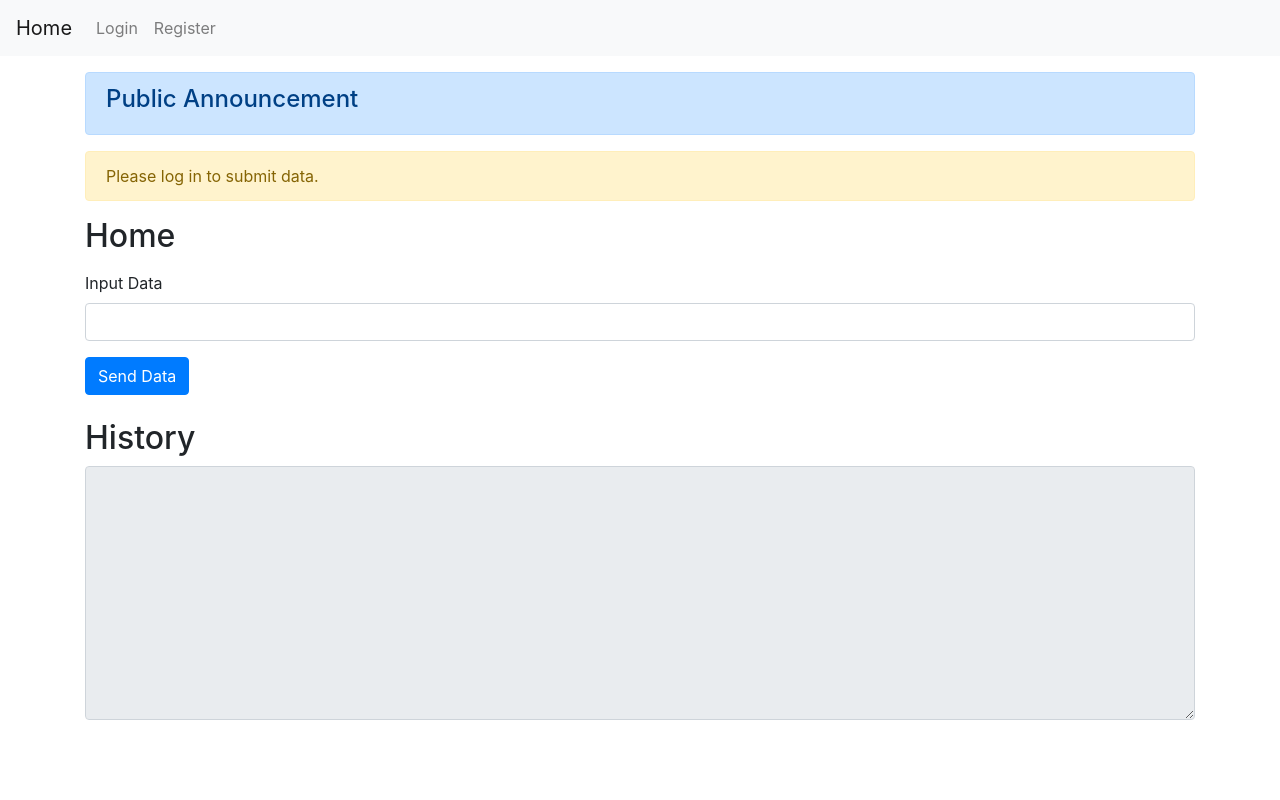
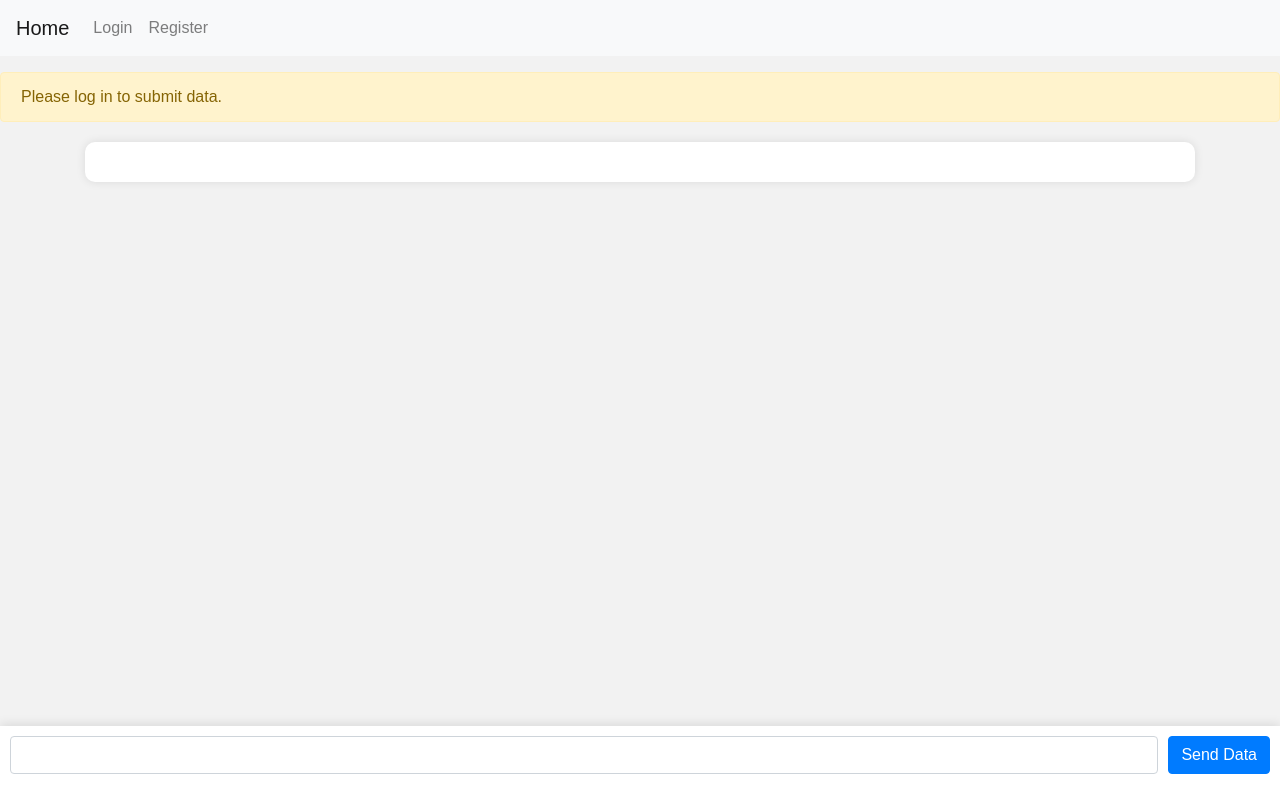
Before and after one commit to 14790897/Nighttime-Wisdom-Star, a Flask app: page / in a window 1280 px wide. Run offline with Flask 3, Linux system fonts and the light colour scheme; some libraries are stand-ins or nearby versions.

Commit message:
'change-ui'

```diff
--- a/app.py
+++ b/app.py
@@ -8,7 +8,7 @@ import random
 from threading import Thread
 from flask import Flask, render_template, redirect, url_for, flash, render_template_string
 from flask_wtf import FlaskForm
-from wtforms import StringField, PasswordField, SubmitField
+from wtforms import StringField, PasswordField, SubmitField, TextAreaField
 from wtforms.validators import DataRequired, Length, EqualTo
 import redis
 from flask import session
@@ -96,7 +96,7 @@ class RegisterForm(FlaskForm):
     submit = SubmitField('Register')
 
 class DataForm(FlaskForm):
-    input_data = StringField('Input Data', validators=[DataRequired()])
+    input_data = TextAreaField('Input Data', validators=[DataRequired()])
     submit = SubmitField('Send Data')
 
 
@@ -127,7 +127,7 @@ def register():
 @app.route('/', methods=['GET', 'POST'])
 def home():
     form = DataForm()
-    history = []
+    chat_history = []
     if form.validate_on_submit():
         input_data = form.input_data.data
         if 'username' in session:
@@ -142,10 +142,34 @@ def home():
         username = session['username']
         result_key = f"{username}:results"
         history = r.lrange(result_key, 0, -1)[::-1]
+        chat_history = get_chat_history(history)
     else:
         flash('Please log in to submit data.', 'warning')
-    return render_template('home.html', form=form, history=history)
+    return render_template('home.html', form=form, history=chat_history)
 
+def get_chat_history(raw_data):
+    chat_history = []
+    for message in raw_data:
+        split_message = message.split(',')
+        if len(split_message) > 1:
+            for message in split_message:
+                print('message',message)
+                try:
+                    message = message.split(':')
+                    text = message[1].strip()
+                except:
+                    text = message
+                sender = 'me' if 'input' in message[0] else 'bot'
+                chat_history.append({'text': text, 'sender': sender})
+        else:
+            chat_history.append({'text': split_message[0].split(':')[1], 'sender': 'me'})
+    return chat_history
+
+# @app.after_request
+# def add_header(response):
+#     if os.environ.get("ENV") == "development":
+#         response.cache_control.no_cache = True
+#         return response
 
 #app.py
 # @celery_app.task
@@ -191,7 +215,7 @@ def process_data_schedule(instant_reply):
                                 # print(f"Error while decoding JSON data: {e}")
                                 # 处理错误，例如使用默认值或记录错误信息
                             # 拼接输入和输出字符串，并一起存入 Redis
-                            history_entry = f"输入：{input_data} 输出：{result}"
+                            history_entry = f"input:{input_data}, output:{result}"
                             r.lpush(result_key, history_entry)
                             # 更新计数器
                             r.incr(counter_key)
@@ -246,8 +270,10 @@ def call_api_with_retry(api_function, max_retries=5):
 if __name__ == '__main__':
     instant_reply = os.environ.get("ENV") == "development"
     #此进程只适合本地调试使用，所以这部分处理输入的代码已经全部放在progress_in_back.py中，两个python代码分开运行
-    # p = Process(target=process_loop, args=(instant_reply,))
-    # p.start()
+    progress_run =  os.environ.get("ENV") == "development"
+    if progress_run:
+        p = Process(target=process_loop, args=(instant_reply,))
+        p.start()
     debug = os.environ.get("ENV") == "development"
     app.run(host='0.0.0.0', port=5000, debug=debug)
     # p.join()
--- /dev/null
+++ b/static/styles.css
@@ -0,0 +1,63 @@
+body {
+  background-color: #f2f2f2;
+  margin: 0;
+  padding: 0;
+  box-sizing: border-box;
+  font-family: Arial, sans-serif;
+}
+
+.input-form {
+  position: fixed;
+  bottom: 0;
+  width: 100%;
+  background: white;
+  padding: 10px;
+  box-shadow: 0 -2px 10px rgba(0, 0, 0, 0.1);
+}
+
+
+#app {
+  padding-bottom: 50px;  /* 留出足够的空间给输入框 */
+}
+
+.messages {
+  /* max-width: 600px; */
+  margin: 20px auto;
+  padding: 20px;
+  background-color: white;
+  border-radius: 10px;
+  box-shadow: 0px 0px 10px rgba(0, 0, 0, 0.1);
+}
+
+.message {
+  padding: 10px;
+  margin-bottom: 10px;
+  border-radius: 5px;
+  color: white;
+}
+
+.message.mine {
+  background-color: #c7d3db;
+  text-align: right;
+}
+
+.message:not(.mine) {
+  background-color: #bdb9bf;
+}
+
+.input-form .form-group {
+  display: flex;
+  justify-content: space-between;
+  align-items: flex-start;
+}
+
+.my-input {
+  flex-grow: 1;
+  margin-right: 10px;
+  resize: none;   /* 禁止用户手动调整大小 */
+  overflow: auto; /* 防止滚动条出现 */
+}
+
+.input-form .form-group .btn {
+  white-space: nowrap;
+}
--- a/templates/base.html
+++ b/templates/base.html
@@ -13,6 +13,8 @@
 
     <!-- Add Popper.js -->
     <script src="https://cdnjs.cloudflare.com/ajax/libs/popper.js/1.14.7/umd/popper.min.js"></script>
+    <!-- 自己的样式5.23 -->
+    <link rel="stylesheet" type="text/css" href="{{ url_for('static', filename='styles.css') }}">
 </head>
 <body>
     <nav class="navbar navbar-expand-lg navbar-light bg-light">
@@ -31,13 +33,7 @@
         </ul>
     </div>
     </nav>
-    <div class="container mt-3">
-        <!-- Alert for public announcements -->
-        <div class="alert alert-primary" role="alert">
-            <h4 class="alert-heading">Public Announcement</h4>
-<!--            <p>Unfortunately, the program and database crashed and all data was lost. Fix expected at 8pm.很遗憾，程序和数据库崩溃，所有数据丢失。预计晚上8点修复。</p>-->
-        </div>
-
+    <div class=" mt-3">
         {% with messages = get_flashed_messages(with_categories=true) %}
             {% if messages %}
                 {% for category, message in messages %}
--- a/templates/home.html
+++ b/templates/home.html
@@ -1,19 +1,89 @@
 {% extends "base.html" %}
 
 {% block content %}
-    <h2>Home</h2>
-    {% if 'username' in session %}
-        <h3 class="mt-3">欢迎用户：{{ session['username'] }}</h3>
-    {% endif %}
-    <form method="POST" action="{{ url_for('home') }}" class="mt-3">
+    <div id="app" class='container'>
+        <div class="messages">
+            <div v-for="(message, index) in messages" :key="index" class="message" :class="{'mine': message.sender === 'me'}">
+                <span v-text="message.text"></span>
+            </div>
+        </div>
+    </div>
+
+    <form method="POST" action="{{ url_for('home') }}" class="mt-3 input-form" id='myForm'>
         {{ form.csrf_token }}
-        <div class="form-group">
-            {{ form.input_data.label(class="form-control-label") }}
-            {{ form.input_data(class="form-control", size=40, autocomplete="off") }}
+        <div class="form-group form-inline">
+            {{ form.input_data(class="form-control my-input", rows=1, autocomplete="off") }}
+            {{ form.submit(class="btn btn-primary") }}
         </div>
-        {{ form.submit(class="btn btn-primary") }}
     </form>
-    <br>
-    <h2>History</h2>
-    <textarea readonly rows="10" class="form-control">{{ history|join('\n') }}</textarea>
+
+    <script src="https://unpkg.com/vue@3"></script>
+    <script>
+        const App = {
+            data() {
+                return {
+                    newMessage: '',
+                    messages: {{ history|tojson|safe }},  // 从服务器端获取聊天历史
+                };
+            },
+        };
+        Vue.createApp(App).mount('#app');
+    </script>
+    <script src="https://ajax.googleapis.com/ajax/libs/jquery/3.5.1/jquery.min.js">
+    </script>
+    <script>
+    $(document).ready(function(){
+        $('.my-input').on('input', function () {
+            this.style.height = 'auto';
+            this.style.height = (this.scrollHeight) + 'px';
+        });
+    });
+    $(document).ready(function() {
+        $('.my-input').keydown(function(e) {
+            if(e.keyCode == 13) {
+                if(e.shiftKey) {
+                    var content = this.value;
+                    var caret = getCaret(this);
+                    this.value = content.substring(0,caret)+"\n"+content.substring(caret,content.length);
+                    e.stopPropagation();
+                } else {
+                    // 可在这里添加提交表单的代码
+                    $("#myForm").submit();  // 提交表单
+                    e.preventDefault();
+                    var formData = $("#myForm").serialize();
+                    $.ajax({
+                        type: "POST",
+                        url: "{{ url_for('home') }}",
+                        data: formData,
+                        //success: function(data){
+                            // 你的 POST 请求成功后的操作
+                          //  return redirect(url_for('home'))
+                        //}
+                    });
+
+                    console.log('submit');
+                }
+            }
+        });
+
+        function getCaret(el) {
+            if (el.selectionStart) {
+                return el.selectionStart;
+            } else if (document.selection) {
+                el.focus();
+                var r = document.selection.createRange();
+                if (r == null) {
+                    return 0;
+                }
+                var re = el.createTextRange(),
+                rc = re.duplicate();
+                re.moveToBookmark(r.getBookmark());
+                rc.setEndPoint('EndToStart', re);
+                return rc.text.length;
+            }
+            return 0;
+        }
+    });
+
+    </script>
 {% endblock %}
```
Also changed, not shown: README.md, asset/preview.jpg (added), templates/chat.js (deleted), 2 other files.
